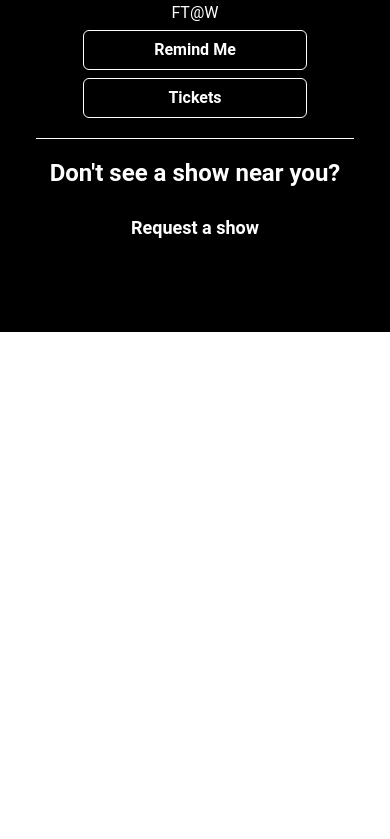
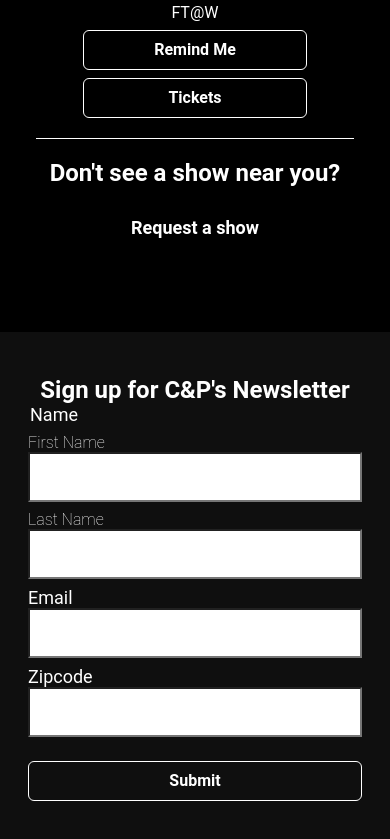
Before and after one commit to kevinmtate/castorandpollux, a React (Create React App) app: page / in a window 390 px wide. Shown: the part 7813-8652 px from the top of the page. Before the commit the page ends 8145 px from the top, so only its background shows below. Built offline with nearby package versions, Linux system fonts and the light colour scheme.

Commit message:
create SignUpForm component + style for mobile, tablet, and desktop.

```diff
--- a/src/components/EventEntry/EventEntry.scss
+++ b/src/components/EventEntry/EventEntry.scss
@@ -4,10 +4,10 @@
 	padding: 20px 8px;
 	border: solid #fff;
 	border-width: 0 0 1px 0;
-   transition: background-color 0.2s ease-in-out;
 	display: flex;
 	flex-direction: column;
 	text-align: center;
+	transition: background-color 0.2s ease-in-out;
 
 	@include tablet {
 		flex-direction: row;
--- a/src/components/SignUpForm/SignUpForm.scss
+++ b/src/components/SignUpForm/SignUpForm.scss
@@ -0,0 +1,99 @@
+@import '../../styles/partials/mixins';
+
+.signup {
+	background-color: #0f0f0f;
+	color: #fff;
+	display: flex;
+	flex-direction: column;
+	align-items: center;
+	padding: 44px 28px;
+
+	@include desktop {
+		padding: 54px 64px;
+	}
+
+	&__header {
+		// No styles added here
+	}
+
+}
+
+.signup-form {
+	width: 100%;
+	max-width: 1500px;
+
+
+	&__fieldset {
+		border: none;
+		margin: 0;
+		padding: 0;
+	}
+
+	&__top-container {
+		@include tablet {
+			display: flex;
+			gap: 8px;
+		}
+
+		&--sub-label {
+			display: flex;
+			flex-direction: column;
+			margin-bottom: 8px;
+			width: 100%;
+			font-size: 16px;
+			font-weight: lighter;
+		}
+
+		&--input {
+			background-color: #fff;
+			height: 50px;
+			padding: 0 8px;
+			color: #000;
+			transition: background-color 0.1s ease-in-out, box-shadow 0.2s ease-in-out;
+
+			&:hover {
+				background-color: rgb(162, 162, 162);
+			}
+
+			&:focus {
+				box-shadow: 0 0 0 2px #fff;
+			}
+		}
+
+
+	}
+
+	&__label {
+		font-size: 18px;
+		display: flex;
+		flex-direction: column;
+		margin-bottom: 8px;
+		width: 100%;
+	}
+
+	&__input {
+		background-color: #fff;
+		height: 50px;
+		padding: 0 8px;
+		color: #000;
+		transition: background-color 0.1s ease-in-out, box-shadow 0.2s ease-in-out;
+
+		&:hover {
+			background-color: rgb(162, 162, 162);
+		}
+
+		&:focus {
+			box-shadow: 0 0 0 2px #fff;
+		}
+	}
+
+	&--submit-btn {
+		@include button;
+		margin-top: 16px;
+		width: 100%;
+
+		@include tablet {
+			// margin: 16px 0 0 0;
+		}
+	}
+}
--- a/src/components/SignUpForm/SignUpForm.tsx
+++ b/src/components/SignUpForm/SignUpForm.tsx
@@ -1,11 +1,56 @@
 import './SignUpForm.scss';
+import { useState } from 'react';
+
+type FormData = {
+	firstName: string,
+	lastName: string
+	email: string,
+	zipcode: number
+}
 
 const SignUpForm = () => {
-    return (
-        <div>
+	const [formData, setFormData] = useState({} as any);
 
-        </div>
-    )
+	const handleClick = (e: any) => {
+		e.preventDefault();
+		console.log(e);
+
+	}
+
+	return (
+		<section className='signup'>
+			<h2 className="signup__header">Sign up for C&P's Newsletter</h2>
+
+			<form action="submit" className="signup-form">
+				<fieldset className="signup-form__fieldset">
+					<legend className="signup-form__label">Name</legend>
+
+					<div className="signup-form__top-container">
+						<label htmlFor="firstName" className="signup-form__top-container--sub-label">
+							First Name
+							<input type="text" id="firstName" name="firstName" className="signup-form__top-container--input" required />
+						</label>
+						<label htmlFor="lastName" className="signup-form__top-container--sub-label">
+							Last Name
+							<input type="text" id="lastName" name="lastName" className="signup-form__top-container--input" required />
+						</label>
+					</div>
+
+					<label htmlFor="email" className="signup-form__label">
+						Email
+						<input type="email" id="email" name="email" className="signup-form__input" required />
+					</label>
+					<label htmlFor="zipcode" className="signup-form__label">
+						Zipcode
+						<input type="text" id="zipcode" name="zipcode" className="signup-form__input" required />
+					</label>
+				</fieldset>
+
+				<button className="signup-form--submit-btn" onClick={handleClick} >Submit</button>
+			</form>
+
+		</section>
+	)
 }
 
 export default SignUpForm
--- a/src/components/TourDates/TourDates.scss
+++ b/src/components/TourDates/TourDates.scss
@@ -10,8 +10,11 @@
 	text-align: center;
 	display: flex;
 	flex-direction: column;
-   // justify-content: center;
 	align-items: center;
+
+	@include desktop {
+		padding: 54px 64px;
+	}
 
 	&__header {}
 
```
Lines whose indentation alone changed are shown as unchanged.
